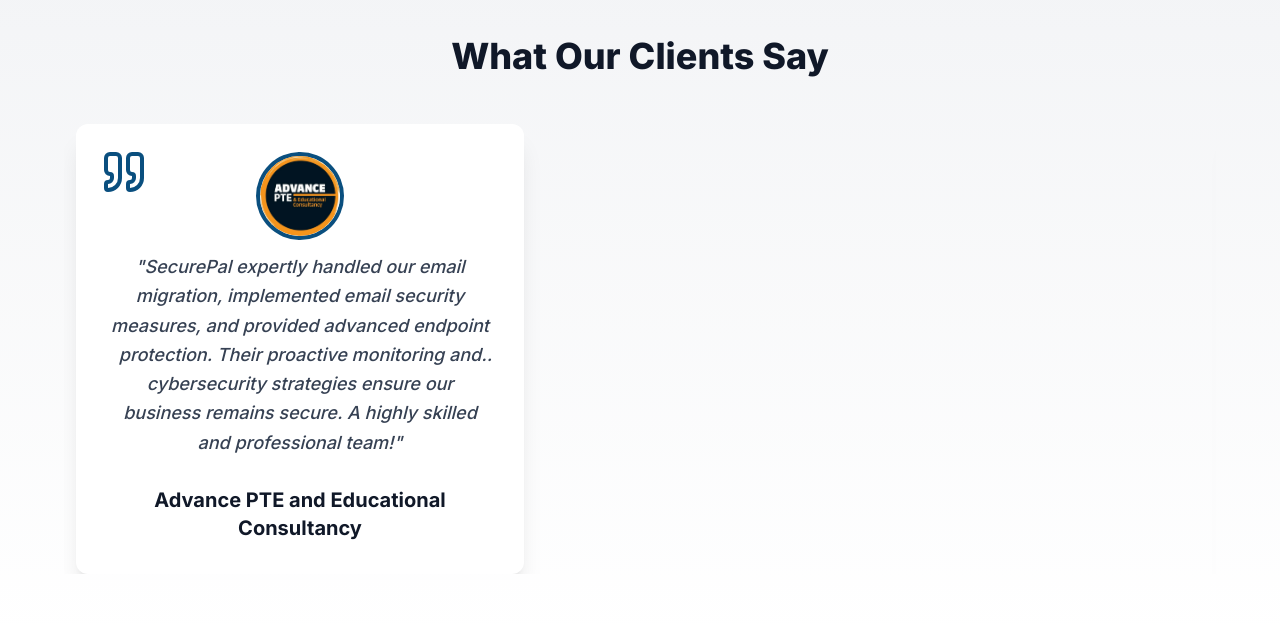
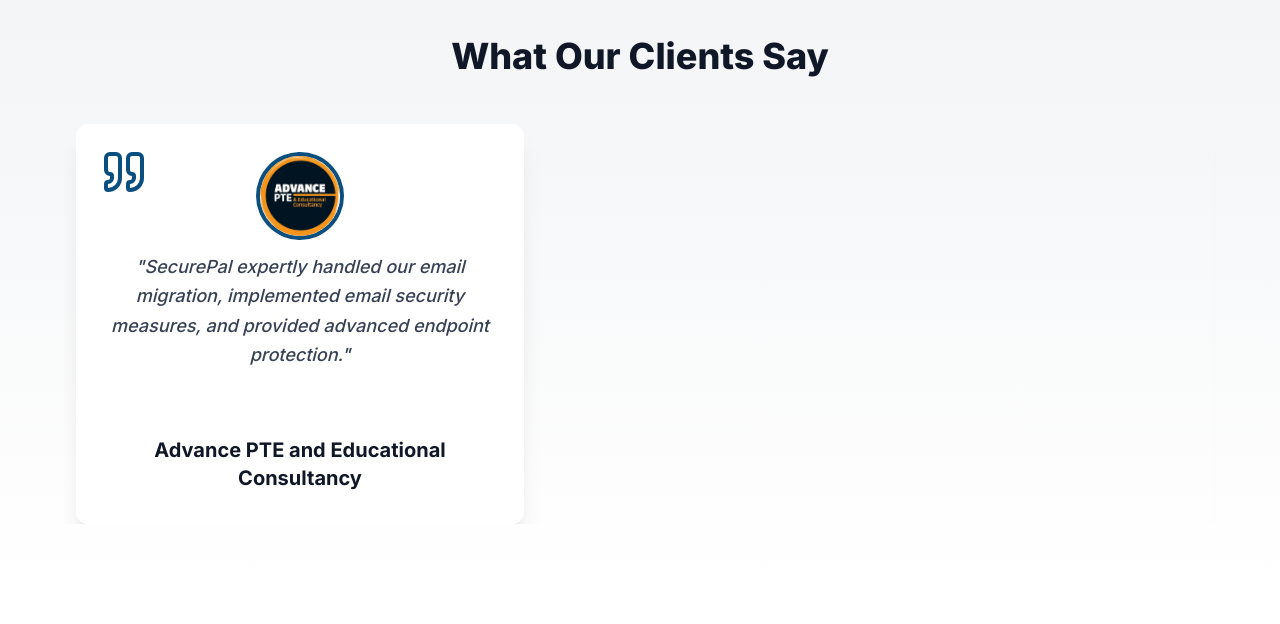
Before and after one commit to manutdmohit/securepal, a Next.js app: page / in a window 1280 px wide. Shown: the part 2340-2964 px from the top of the page. Built offline with nearby package versions, Linux system fonts and the light colour scheme.

Commit message:
Update testimonial component styles and change feedback text reference

```diff
--- a/components/Testimonials.tsx
+++ b/components/Testimonials.tsx
@@ -44,7 +44,7 @@ const TestimonialCarousel = () => {
         {testimonials.map((testimonial, index) => (
           <motion.div
             key={index}
-            className="bg-white dark:bg-gray-800 p-8 rounded-xl shadow-xl mx-3 flex flex-col items-center text-center min-h-[400px] h-[450px] w-full max-w-md relative"
+            className="bg-white dark:bg-gray-800 p-8 rounded-xl shadow-xl mx-3 flex flex-col items-center text-center min-h-[300px] h-[400px] w-full max-w-md relative"
             initial={{ opacity: 0, scale: 0.9 }}
             animate={{ opacity: 1, scale: 1 }}
             transition={{ duration: 0.5 }}
@@ -65,8 +65,8 @@ const TestimonialCarousel = () => {
             />
 
             {/* Feedback Text */}
-            <p className="text-lg text-gray-700 dark:text-gray-300 font-medium italic leading-relaxed flex-1 overflow-hidden line-clamp-4">
-              "{testimonial.feedback}"
+            <p className="text-lg text-gray-700 dark:text-gray-300 font-medium italic leading-relaxed flex-1">
+              "{testimonial.homepagetext}"
             </p>
 
             {/* Name */}
--- a/constants/testimonials.ts
+++ b/constants/testimonials.ts
@@ -3,24 +3,32 @@ export const testimonialsData = [
     name: 'Road Vibes Driving School',
     feedback:
       'SecurePal designed a dynamic, SEO-optimized website for us, making it easy for students to book lessons online. They also set up our email and trained our staff to protect against phishing attacks. Their reliable IT support keeps our systems running smoothly—highly recommended!',
+    homepagetext:
+      'SecurePal designed a dynamic, SEO-optimized website for us, making it easy for students to book lessons online',
     image: '/avatars/roadvibes.jpg',
   },
   {
     name: 'Advance PTE and Educational Consultancy',
     feedback:
       'SecurePal expertly handled our email migration, implemented email security measures, and provided advanced endpoint protection. Their proactive monitoring and cybersecurity strategies ensure our business remains secure. A highly skilled and professional team!',
+    homepagetext:
+      'SecurePal expertly handled our email migration, implemented email security measures, and provided advanced endpoint protection.',
     image: '/avatars/advancepte.jpg',
   },
   {
     name: 'Yarcha Restaurant',
     feedback:
       'SecurePal installed a high-resolution CCTV surveillance system with remote access, ensuring 24/7 security for our restaurant. They also set up a secure cloud backup solution for our POS system and network. Their expertise in IT security and infrastructure is top-notch!',
+    homepagetext:
+      'SecurePal installed a high-resolution CCTV surveillance system with remote access, ensuring 24/7 security for our restaurant.',
     image: '/avatars/yarcha.jpg',
   },
   {
     name: 'Zestlife Disability Centre',
     feedback:
       'SecurePal built a fully accessible, secure website for us, ensuring compliance with privacy regulations. They also provided a complete IT security package, including Microsoft 365 security hardening, endpoint protection, and encrypted cloud backups. Their team is knowledgeable, responsive, and focused on keeping our systems secure and efficient.',
+    homepagetext:
+      'SecurePal built a fully accessible, secure website for us, ensuring compliance with privacy regulations.',
     image: '/avatars/zestlife.jpg',
   },
 ];
```
